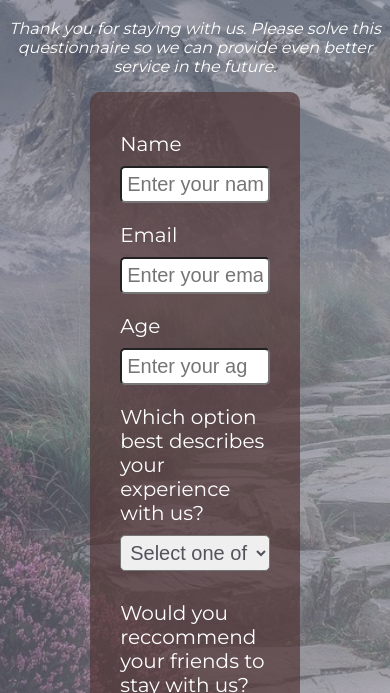
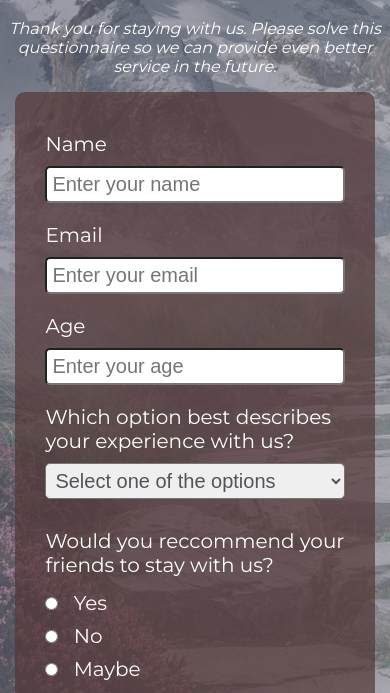
Before and after one commit to kpav33/survey-form, a plain HTML site: page index.html in a window 390 px wide. Shown: the part 102-795 px from the top of the page. Drawn offline with Linux system fonts and the light colour scheme.

Commit message:
Responsive fix

```diff
--- a/styles.css
+++ b/styles.css
@@ -23,6 +23,11 @@ body {
     border-radius: 10px;
     padding: 40px 30px;
     font-size: 20px;
+}
+@media only screen and (max-width: 768px) {
+    .container {
+        width: 80%;
+    }
 }
 input, select {
     width: 100%;
```
Also changed, not shown: index.html (+2 -0 lines).
